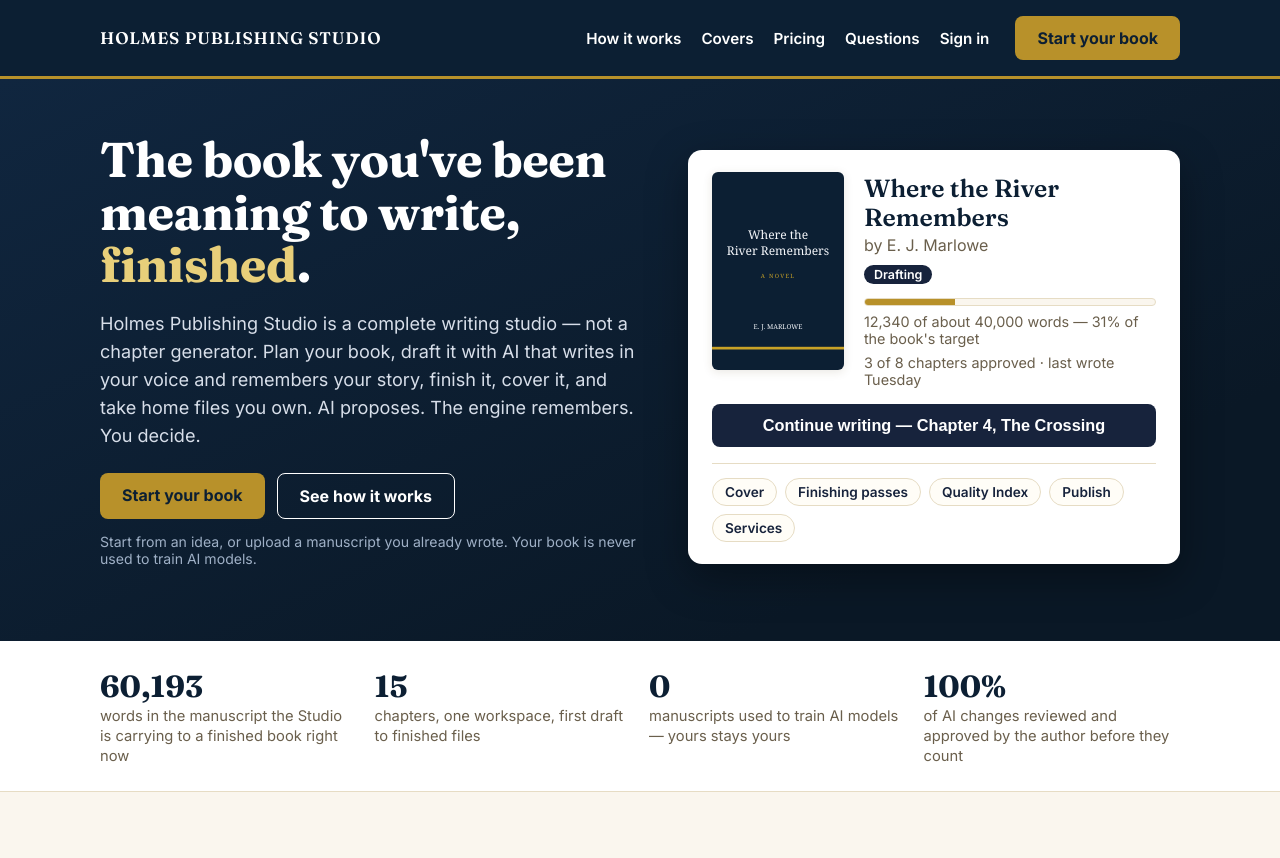
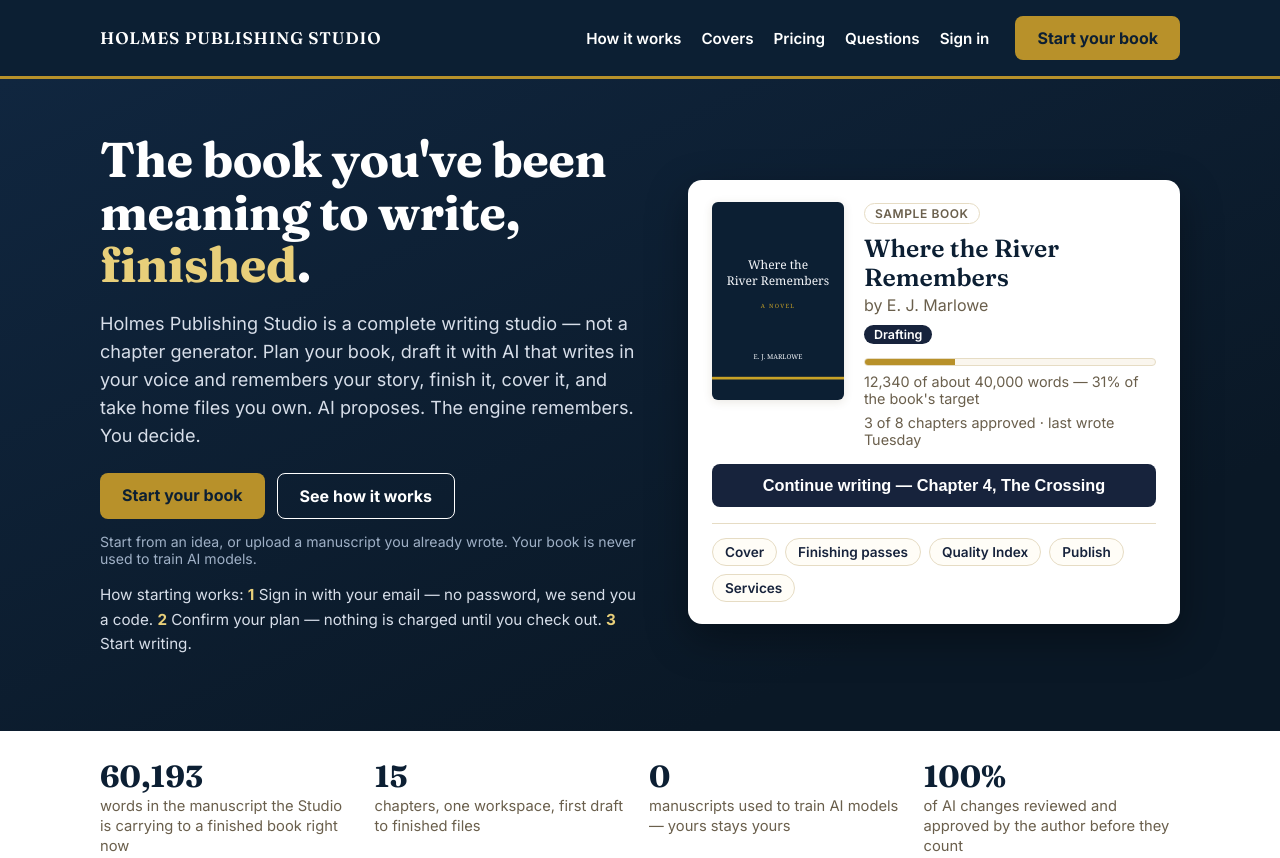
Before and after one commit to tedrickdh/holmes-universal-hub, a plain HTML site: page studio/index.html in a window 1280 px wide. Shown: the top 858 px of the page. Drawn offline with Linux system fonts and the light colour scheme.

Commit message:
Studio landing: how-starting-works steps, sample book label, plain money line

```diff
--- a/studio/index.html
+++ b/studio/index.html
@@ -36,7 +36,7 @@
 <link href="https://fonts.googleapis.com/css2?family=Fraunces:wght@600;700&family=Inter:wght@400;600;700&display=swap" rel="stylesheet">
 <style>:root{--navy:#0c1f33;--navy-2:#17233c;--gold:#b8912a;--gold-soft:#e8cf7a;--ink:#1c2733;--muted:#6a5f4c;--paper:#faf6ee;--line:#e6dcc4;--white:#fff;--card:#fffdf7;--shadow:0 2px 10px rgba(88,68,30,.13);--font-head:'Fraunces',Georgia,'Times New Roman',serif;--font-body:'Inter',system-ui,sans-serif}*{box-sizing:border-box}body{margin:0;font:16px var(--font-body);color:var(--ink);background:var(--paper)}h1,h2,h3{font-family:var(--font-head);color:var(--navy);margin-top:0}a{color:var(--navy-2)}.wrap{max-width:1120px;margin:0 auto;padding:0 20px}
 .topbar{background:var(--navy);color:var(--white);border-bottom:3px solid var(--gold)}.topbar .wrap{display:flex;align-items:center;gap:26px;padding-top:16px;padding-bottom:16px;flex-wrap:wrap}.wordmark{font-family:var(--font-head);letter-spacing:.05em;font-size:1.05em}.topbar nav{display:flex;gap:20px;margin-left:auto;flex-wrap:wrap}.topbar nav a{color:var(--white);text-decoration:none;font-weight:600;font-size:.95em}.topbar nav a:hover{color:var(--gold-soft)}.btn{display:inline-block;background:var(--gold);color:var(--navy);font-weight:700;text-decoration:none;border-radius:8px;padding:12px 22px;border:0;cursor:pointer}.btn:hover{background:var(--gold-soft)}.btn.ghost{background:transparent;color:var(--white);border:1px solid var(--white)}.btn.navy{background:var(--navy-2);color:var(--white)}
-.hero{background:var(--navy);color:var(--white);padding:54px 0 60px}.hero .wrap{display:grid;grid-template-columns:1.05fr .95fr;gap:44px;align-items:center}.hero h1{color:var(--white);font-size:2.7em;line-height:1.08;margin-bottom:14px}.hero h1 em{color:var(--gold-soft);font-style:normal}.hero p.lede{font-size:1.13em;line-height:1.55;color:#d7dee9;max-width:34em}.hero .ctas{display:flex;gap:12px;margin-top:24px;flex-wrap:wrap}.hero .fineprint{color:#9fb0c6;font-size:.88em;margin-top:14px}
+.hero{background:var(--navy);color:var(--white);padding:54px 0 60px}.hero .wrap{display:grid;grid-template-columns:1.05fr .95fr;gap:44px;align-items:center}.hero h1{color:var(--white);font-size:2.7em;line-height:1.08;margin-bottom:14px}.hero h1 em{color:var(--gold-soft);font-style:normal}.hero p.lede{font-size:1.13em;line-height:1.55;color:#d7dee9;max-width:34em}.hero .ctas{display:flex;gap:12px;margin-top:24px;flex-wrap:wrap}.hero .fineprint{color:#9fb0c6;font-size:.88em;margin-top:14px}.hero .startSteps{color:#d7dee9;font-size:.95em;margin-top:16px;line-height:1.6}.hero .startSteps strong{color:var(--gold-soft)}.sampleTag{display:inline-block;color:var(--muted);border:1px solid var(--line);border-radius:999px;padding:2px 10px;font-size:.75em;font-weight:600;letter-spacing:.05em;text-transform:uppercase;margin-bottom:8px}
 .studioMock{background:var(--white);color:var(--ink);border-radius:14px;box-shadow:0 14px 40px rgba(0,0,0,.35);padding:22px 24px}.studioMock .mockHead{display:flex;gap:20px;align-items:flex-start}.coverPlate{width:132px;flex:none;border-radius:6px;box-shadow:var(--shadow)}.mockTitle{font-family:var(--font-head);font-size:1.55em;color:var(--navy);line-height:1.15;margin:2px 0 4px}.mockAuthor{color:var(--muted);margin:0 0 8px}.stageChip{display:inline-block;background:var(--navy-2);color:var(--white);border-radius:999px;padding:2px 10px;font-size:.78em;font-weight:600}.bar{height:8px;background:var(--paper);border:1px solid var(--line);border-radius:999px;overflow:hidden;margin-top:14px}.barFill{height:100%;background:var(--gold);width:31%}.mockMeta{color:var(--muted);font-size:.9em;margin:7px 0 0}.continueBtn{margin-top:16px;width:100%;font-size:1.02em}.shelfRow{display:flex;gap:8px;margin-top:16px;border-top:1px solid var(--line);padding-top:14px;flex-wrap:wrap}.shelfRow span{border:1px solid var(--line);border-radius:999px;padding:5px 12px;font-size:.85em;font-weight:600;color:var(--navy-2);background:var(--card)}
 .proof{background:var(--white);border-bottom:1px solid var(--line)}.proof .wrap{display:grid;grid-template-columns:repeat(4,1fr);gap:18px;padding-top:26px;padding-bottom:26px}.stat strong{display:block;font-family:var(--font-head);font-size:1.9em;color:var(--navy)}.stat span{color:var(--muted);font-size:.92em}
 section.block{padding:56px 0 8px}.kicker{color:var(--gold);font-weight:700;letter-spacing:.14em;font-size:.8em;text-transform:uppercase;margin-bottom:8px}section.block h2{font-size:2em;line-height:1.15}.sub{color:var(--muted);max-width:44em;line-height:1.55}
@@ -51,12 +51,12 @@ section.block{padding:56px 0 8px}.kicker{color:var(--gold);font-weight:700;lette
 <h1>The book you've been meaning to write, <em>finished</em>.</h1>
 <p class="lede">Holmes Publishing Studio is a complete writing studio — not a chapter generator. Plan your book, draft it with AI that writes in your voice and remembers your story, finish it, cover it, and take home files you own. AI proposes. The engine remembers. You decide.</p>
 <div class="ctas"><a class="btn" href="https://holmes-publishing-studio.tedrickdh.workers.dev">Start your book</a><a class="btn ghost" href="#how">See how it works</a></div>
-<p class="fineprint">Start from an idea, or upload a manuscript you already wrote. Your book is never used to train AI models.</p>
+<p class="fineprint">Start from an idea, or upload a manuscript you already wrote. Your book is never used to train AI models.</p><p class="startSteps">How starting works: <strong>1</strong> Sign in with your email — no password, we send you a code. <strong>2</strong> Confirm your plan — nothing is charged until you check out. <strong>3</strong> Start writing.</p>
 </div>
 <div class="studioMock" aria-label="The Studio workspace">
 <div class="mockHead">
 <svg class="coverPlate" viewBox="0 0 296 444" role="img" aria-label="Cover of Where the River Remembers"><rect width="296" height="444" fill="#0c1f33"/><rect y="392" width="296" height="6" fill="#c9a227"/><text x="148" y="150" font-family="Georgia,serif" font-size="27" fill="#f4f6fa" text-anchor="middle">Where the</text><text x="148" y="186" font-family="Georgia,serif" font-size="27" fill="#f4f6fa" text-anchor="middle">River Remembers</text><text x="148" y="238" font-family="Georgia,serif" font-size="13" letter-spacing="3" fill="#c9a227" text-anchor="middle">A NOVEL</text><text x="148" y="352" font-family="Georgia,serif" font-size="15" fill="#f4f6fa" text-anchor="middle">E. J. MARLOWE</text></svg>
-<div><div class="mockTitle">Where the River Remembers</div><p class="mockAuthor">by E. J. Marlowe</p><span class="stageChip">Drafting</span><div class="bar"><div class="barFill"></div></div><p class="mockMeta">12,340 of about 40,000 words — 31% of the book's target</p><p class="mockMeta">3 of 8 chapters approved · last wrote Tuesday</p></div>
+<div><span class="sampleTag">Sample book</span><div class="mockTitle">Where the River Remembers</div><p class="mockAuthor">by E. J. Marlowe</p><span class="stageChip">Drafting</span><div class="bar"><div class="barFill"></div></div><p class="mockMeta">12,340 of about 40,000 words — 31% of the book's target</p><p class="mockMeta">3 of 8 chapters approved · last wrote Tuesday</p></div>
 </div>
 <button class="btn navy continueBtn">Continue writing — Chapter 4, The Crossing</button>
 <div class="shelfRow"><span>Cover</span><span>Finishing passes</span><span>Quality Index</span><span>Publish</span><span>Services</span></div>
@@ -134,7 +134,7 @@ footer{background:var(--navy);color:#9fb0c6;padding:30px 0;border-top:3px solid
 <section class="block" id="pricing"><div class="wrap">
 <p class="kicker">Pricing</p>
 <h2>One book, or a membership</h2>
-<p class="sub">Pay per book, or join for ongoing projects. Finishing services — passes, covers, setup — are priced per book whenever you need them.</p>
+<p class="sub">Pay per book, or join for ongoing projects. Finishing services — passes, covers, setup — are priced per book whenever you need them.</p><p class="sub">Most authors pay once: Publishing Plus ($349) takes one book from first draft to finished files. Everything else — passes, covers, setup — is an add-on, only if you want it.</p>
 <div class="plans">
 <div class="plan"><div class="tag">Pay per book</div><h3>Book Blueprint</h3><div class="price">$49</div><p class="sub">1 book · 3 AI chapter drafts</p><ul><li>Book profile &amp; writing DNA setup</li><li>Audience plan</li><li>Chapter outline</li></ul><a class="btn navy" href="https://holmes-publishing-studio.tedrickdh.workers.dev/?plan=blueprint">Start with Blueprint</a></div>
 <div class="plan"><div class="tag">Pay per book</div><h3>AI Book Writing</h3><div class="price">$199</div><p class="sub">1 book · 20 AI chapter drafts</p><ul><li>Everything in Blueprint</li><li>Full chapter-by-chapter drafting</li><li>Version history on every chapter</li></ul><a class="btn navy" href="https://holmes-publishing-studio.tedrickdh.workers.dev/?plan=book_writer">Start writing</a></div>
```
